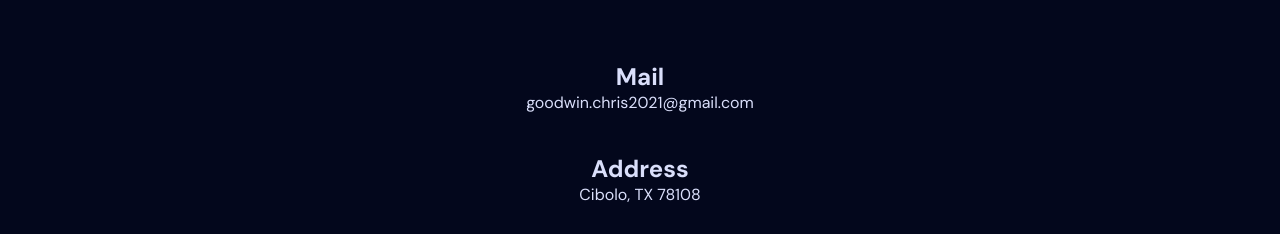
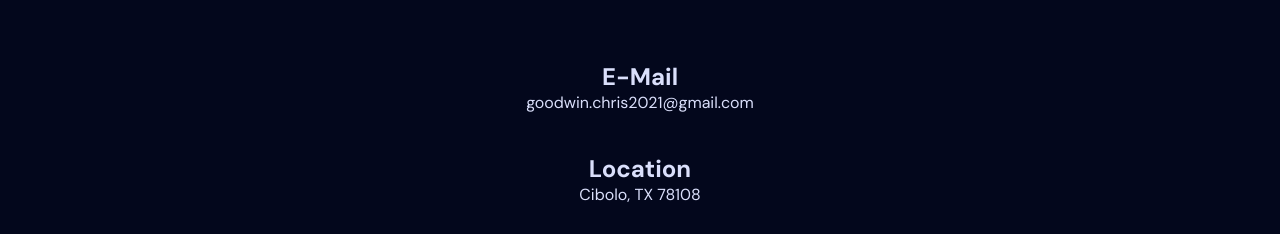
Before and after one commit to finitehorizons/vite-portfolio, a React (Vite) app: page / in a window 1280 px wide. Shown: the part 6514-6748 px from the top of the page. Built offline with nearby package versions, Linux system fonts and the light colour scheme.

Commit message:
Update Contact.jsx

```diff
--- a/src/components/Contact/Contact.jsx
+++ b/src/components/Contact/Contact.jsx
@@ -56,11 +56,11 @@ const Contact = () => {
             <motion.div className='textContainer' variants={variants}>
                 <motion.h1 variants={variants}>Let’s work together</motion.h1>
                 <motion.div className='item' variants={variants}>
-                    <h2>Mail</h2>
+                    <h2>E-Mail</h2>
                     <span>goodwin.chris2021@gmail.com</span>
                 </motion.div>
                 <motion.div className='item' variants={variants}>
-                    <h2>Address</h2>
+                    <h2>Location</h2>
                     <span>Cibolo, TX 78108</span>
                 </motion.div>
             </motion.div>
```
